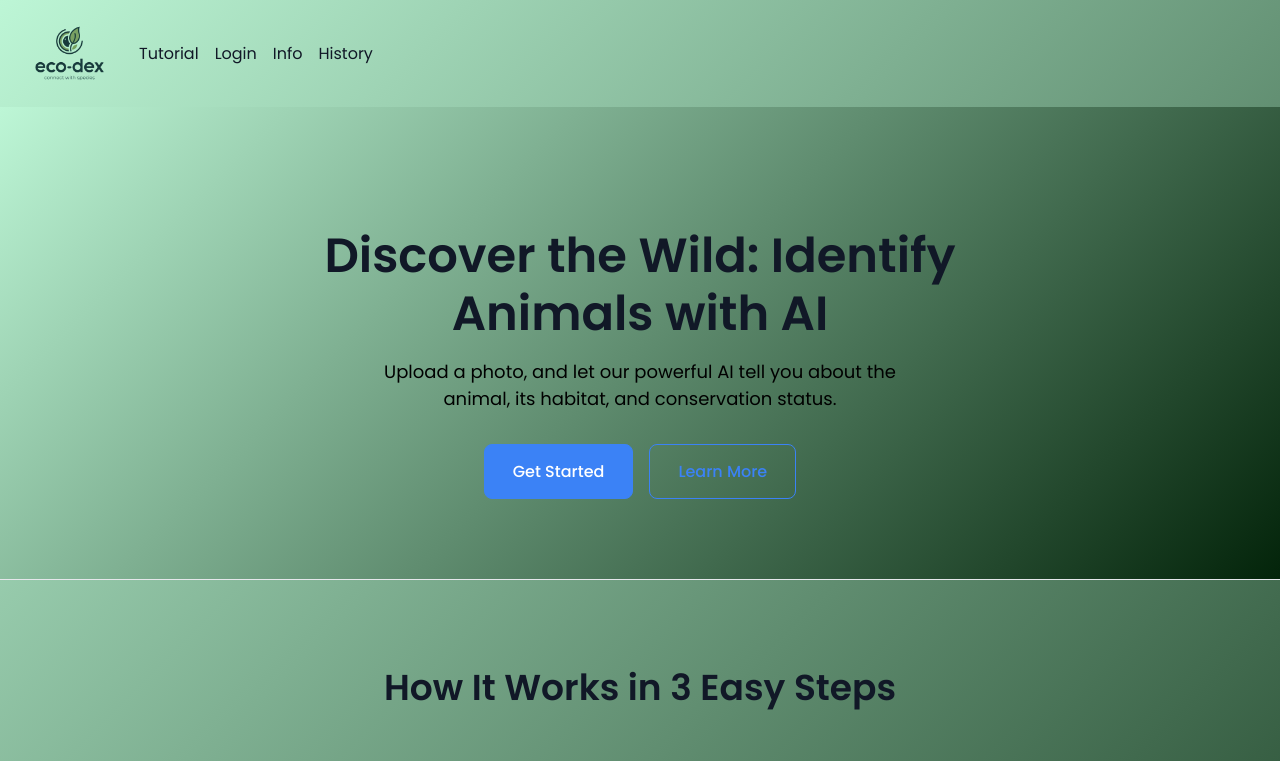
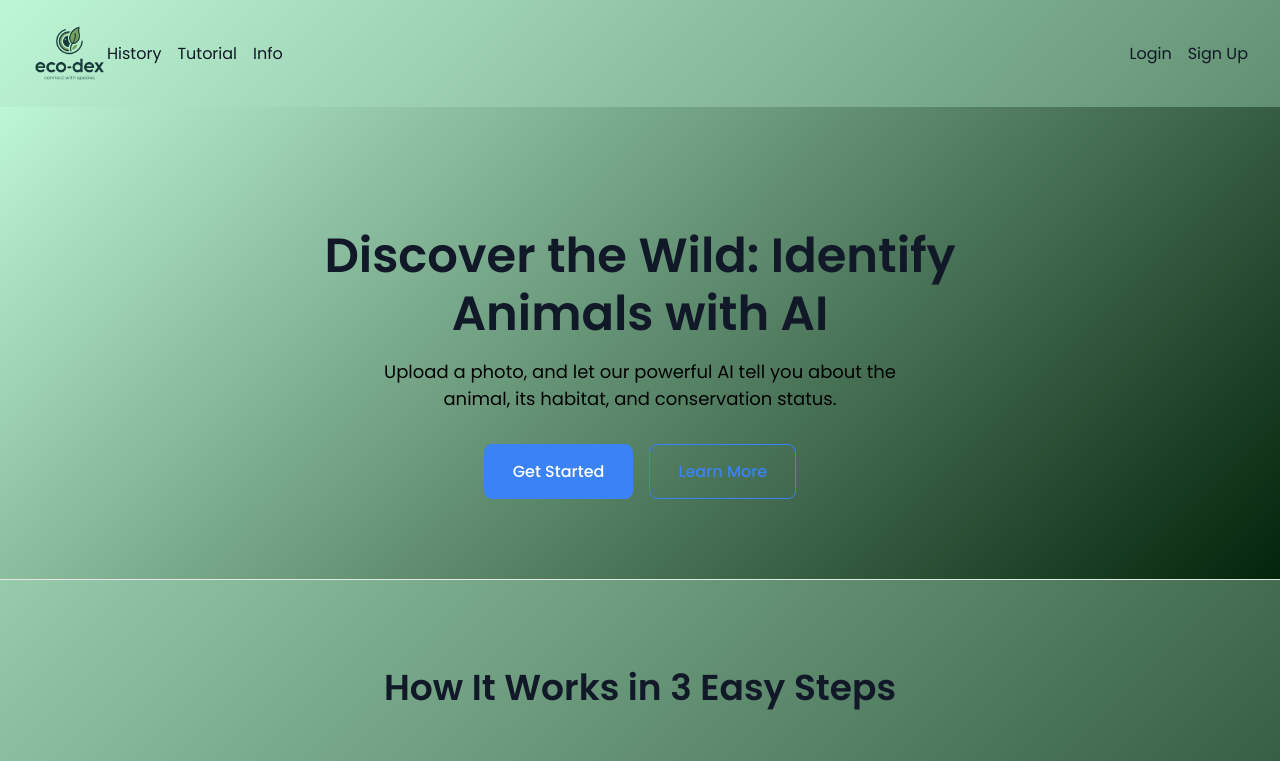
Before and after one commit to tmdirito/SICI, a Next.js app in the folder SICI/animal-identifier-app/: page / in a window 1280 px wide. Shown: the top 761 px of the page. Built offline with nearby package versions, Linux system fonts and the light colour scheme; no server answers.

Commit message:
Changed navbar, made history tab functional, and some redirection of pages

```diff
--- a/SICI/animal-identifier-app/src/app/components/NavBar.js
+++ b/SICI/animal-identifier-app/src/app/components/NavBar.js
@@ -1,35 +1,65 @@
+'use client';
+
 import React from 'react';
-// 1. Import the new CSS module
+import Link from 'next/link';
+import { useRouter } from 'next/navigation';
+import { useAuth } from '../../context/AuthContext';
 import styles from './NavBar.module.css';
 
 export default function NavBar() {
+  const { currentUser, logout } = useAuth();
+  const router = useRouter();
+
+  const handleLogout = async () => {
+    try {
+      await logout();
+      router.push('/'); // Redirect to homepage on logout
+    } catch (error) {
+      console.error('Failed to log out', error);
+    }
+  };
+
+  const linkStyle = "inline-block bg-indigo-600 text-white px-4 py-2 rounded-md text-sm font-semibold hover:bg-indigo-700 transition-all duration-200";
+
   return (
-    // 2. Apply the style to the nav element
     <nav className={styles.nav}>
-      <a
-        href="/tutorial"
-        className="inline-block bg-indigo-600 text-white px-4 py-2 rounded-md text-sm font-semibold hover:bg-indigo-700 transition-all duration-200"
-      >
-        Tutorial
-      </a>
-      <a
-      href="/login"
-        className="inline-block bg-indigo-600 text-white px-4 py-2 rounded-md text-sm font-semibold hover:bg-indigo-700 transition-all duration-200"
-        >
-          Login
-        </a>
-        <a
-      href="/info"
-        className="inline-block bg-indigo-600 text-white px-4 py-2 rounded-md text-sm font-semibold hover:bg-indigo-700 transition-all duration-200"
-        >
+      <div className={styles.navLinks}>
+        {currentUser && (
+          <Link href="/dashboard" className={linkStyle}>
+            Identify Animals
+          </Link>
+        )}
+        <Link href="/history" className={linkStyle}>
+          History
+        </Link>
+        <Link href="/tutorial" className={linkStyle}>
+          Tutorial
+        </Link>
+        <Link href="/info" className={linkStyle}>
           Info
-        </a>
-        <a
-      href="/history"
-        className="inline-block bg-indigo-600 text-white px-4 py-2 rounded-md text-sm font-semibold hover:bg-indigo-700 transition-all duration-200"
-        >
-          History
-        </a>
+        </Link>
+        {/* You can add back Tutorial and Info links here if you wish */}
+      </div>
+
+      <div className={styles.authLinks}>
+        {currentUser ? (
+          <>
+            <span className="text-sm mr-4">Hi, {currentUser.email}</span>
+            <button onClick={handleLogout} className={linkStyle}>
+              Logout
+            </button>
+          </>
+        ) : (
+          <>
+            <Link href="/login" className={linkStyle}>
+              Login
+            </Link>
+            <Link href="/signup" className={linkStyle}>
+              Sign Up
+            </Link>
+          </>
+        )}
+      </div>
     </nav>
   );
 }
--- a/SICI/animal-identifier-app/src/app/components/NavBar.module.css
+++ b/SICI/animal-identifier-app/src/app/components/NavBar.module.css
@@ -1,8 +1,13 @@
 .nav {
   width: 100%;
-  padding: 1rem 2rem; /* Adds some vertical and horizontal padding */
   display: flex;
-  justify-content: flex-start; /* Aligns items to the start (left) */
+  justify-content: space-between;
   align-items: center;
-  gap: 1rem; /* Adds space between your nav links */
+  gap: 1rem;
 }
+
+.navLinks, .authLinks {
+  display: flex;
+  align-items: center;
+  gap: 1rem;
+}
--- a/SICI/animal-identifier-app/src/app/components/UploadForm.js
+++ b/SICI/animal-identifier-app/src/app/components/UploadForm.js
@@ -68,7 +68,7 @@ export default function UploadForm() {
         <input id="file-upload" type="file" accept="image/*" onChange={handleFileChange} style={{ display: 'none' }} />
 
         <button type="submit" className={styles.button} disabled={isLoading || !file}>
-          {isLoading ? 'Downloading...' : 'Identify Animal'}
+          {isLoading ? 'Uploading...' : 'Identify Animal'}
         </button>
       </form>
 
--- a/SICI/animal-identifier-app/src/app/login/page.js
+++ b/SICI/animal-identifier-app/src/app/login/page.js
@@ -20,7 +20,7 @@ export default function LoginPage() {
     setError('');
     try {
       await signInWithEmailAndPassword(auth, email, password);
-      router.push('/dashboard'); // Redirect on success
+      router.push('/'); // Redirect on success
     } catch (err) {
       setError("Failed to log in. Please check your credentials.");
     }
--- a/SICI/animal-identifier-app/src/app/signup/page.js
+++ b/SICI/animal-identifier-app/src/app/signup/page.js
@@ -19,7 +19,7 @@ export default function SignUpPage() {
     setError('');
     try {
       await createUserWithEmailAndPassword(auth, email, password);
-      router.push('/dashboard'); // Redirect on success
+      router.push('/'); // Redirect on success
     } catch (err) {
       setError("Failed to create an account. Password should be at least 6 characters.");
     }
```
Also changed, not shown: SICI/animal-identifier-app/src/app/dashboard/page.js (+12 -7 lines), SICI/animal-identifier-app/src/app/history/page.js (+73 -7 lines), 2 other files (tests, documents, lock files or other folders).
